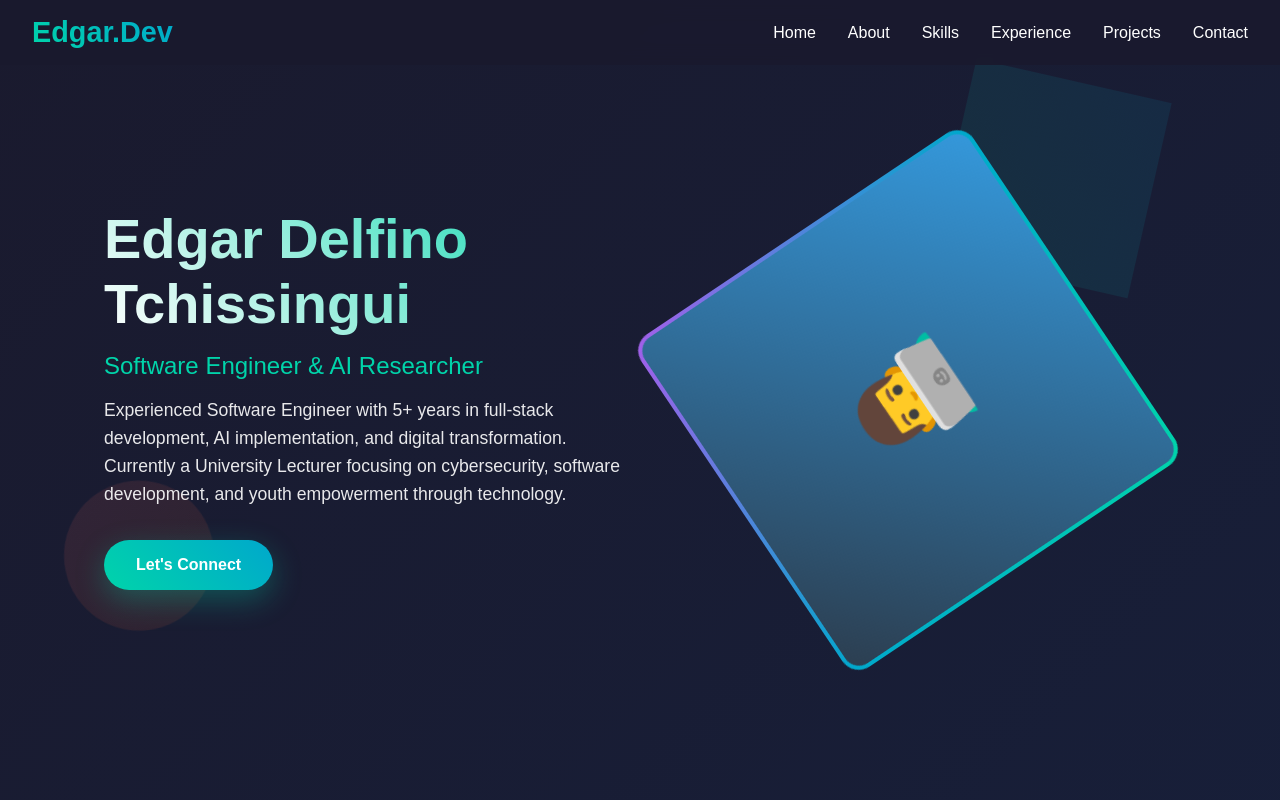
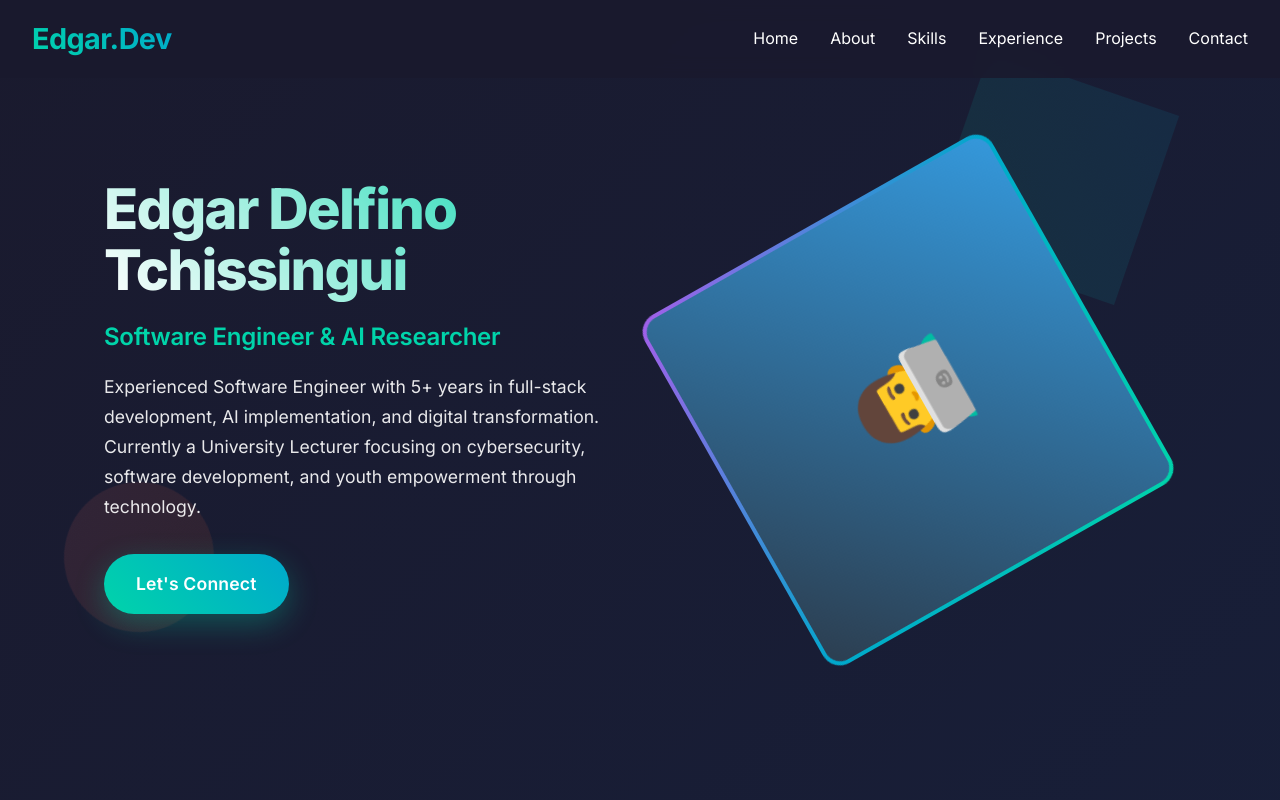
Before and after one commit to Edgar-Del/my-portifolio, a plain HTML site: page index.html in a window 1280 px wide. Shown: the top 800 px of the page. Drawn offline with Linux system fonts and the light colour scheme.

Commit message:
fonts changing

```diff
--- a/index.html
+++ b/index.html
@@ -4,6 +4,9 @@
     <meta charset="UTF-8">
     <meta name="viewport" content="width=device-width, initial-scale=1.0">
     <title>My Portfolio</title>
+    <link rel="preconnect" href="https://fonts.googleapis.com">
+    <link rel="preconnect" href="https://fonts.gstatic.com" crossorigin>
+    <link href="https://fonts.googleapis.com/css2?family=Inter:wght@300;400;500;600;700;800&display=swap" rel="stylesheet">
     <link rel="stylesheet" href="styles.css">
 </head>
 <body>
--- a/styles.css
+++ b/styles.css
@@ -5,10 +5,14 @@
 }
 
 body {
-    font-family: 'Arial', sans-serif;
+    font-family: 'Inter', -apple-system, BlinkMacSystemFont, 'Segoe UI', 'Roboto', 'Oxygen', 'Ubuntu', 'Cantarell', 'Fira Sans', 'Droid Sans', 'Helvetica Neue', sans-serif;
     background: linear-gradient(135deg, #1a1a2e 0%, #16213e 50%, #0f3460 100%);
     color: white;
     overflow-x: hidden;
+    font-weight: 400;
+    line-height: 1.6;
+    -webkit-font-smoothing: antialiased;
+    -moz-osx-font-smoothing: grayscale;
 }
 
 /* Animated background elements */
@@ -83,11 +87,12 @@
 
 .logo {
     font-size: 1.8rem;
-    font-weight: bold;
+    font-weight: 700;
     background: linear-gradient(45deg, #00d4aa, #00a8cc);
     -webkit-background-clip: text;
     -webkit-text-fill-color: transparent;
     background-clip: text;
+    letter-spacing: -0.02em;
 }
 
 .nav-links {
@@ -140,23 +145,28 @@
 
 .hero-title {
     font-size: 3.5rem;
-    font-weight: bold;
+    font-weight: 800;
     margin-bottom: 1rem;
     background: linear-gradient(45deg, #ffffff, #00d4aa);
     -webkit-background-clip: text;
     -webkit-text-fill-color: transparent;
     background-clip: text;
+    letter-spacing: -0.03em;
+    line-height: 1.1;
 }
 
 .hero-subtitle {
     font-size: 1.5rem;
+    font-weight: 600;
     color: #00d4aa;
     margin-bottom: 1rem;
+    letter-spacing: -0.01em;
 }
 
 .hero-description {
     font-size: 1.1rem;
-    line-height: 1.6;
+    font-weight: 400;
+    line-height: 1.7;
     margin-bottom: 2rem;
     opacity: 0.9;
 }
@@ -168,9 +178,11 @@
     color: white;
     text-decoration: none;
     border-radius: 50px;
-    font-weight: bold;
+    font-weight: 600;
+    font-size: 1.1rem;
     transition: all 0.3s ease;
     box-shadow: 0 10px 30px rgba(0, 212, 170, 0.3);
+    letter-spacing: 0.01em;
 }
 
 .cta-button:hover {
@@ -223,12 +235,15 @@
 
 .section-title {
     font-size: 2.5rem;
+    font-weight: 700;
     text-align: center;
     margin-bottom: 3rem;
     background: linear-gradient(45deg, #ffffff, #00d4aa);
     -webkit-background-clip: text;
     -webkit-text-fill-color: transparent;
     background-clip: text;
+    letter-spacing: -0.02em;
+    line-height: 1.2;
 }
 
 /* About Section */
@@ -254,6 +269,7 @@
 
 .about-text {
     font-size: 1.1rem;
+    font-weight: 400;
     line-height: 1.8;
     opacity: 0.9;
 }
@@ -283,6 +299,8 @@
     color: #00d4aa;
     margin-bottom: 1rem;
     font-size: 1.3rem;
+    font-weight: 600;
+    letter-spacing: -0.01em;
 }
 
 .skill-tags {
@@ -297,6 +315,7 @@
     border-radius: 25px;
     font-size: 0.9rem;
     font-weight: 500;
+    letter-spacing: 0.01em;
 }
 
 /* Experience Section */
@@ -321,9 +340,10 @@
 
 .timeline-date {
     color: #00d4aa;
-    font-weight: bold;
+    font-weight: 600;
     font-size: 1.1rem;
     margin-bottom: 0.5rem;
+    letter-spacing: -0.01em;
 }
 
 .timeline-title {
```
